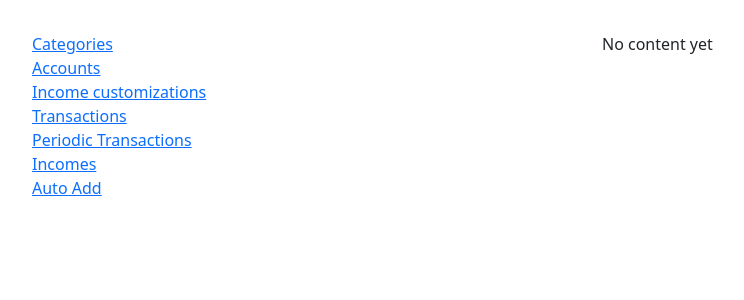
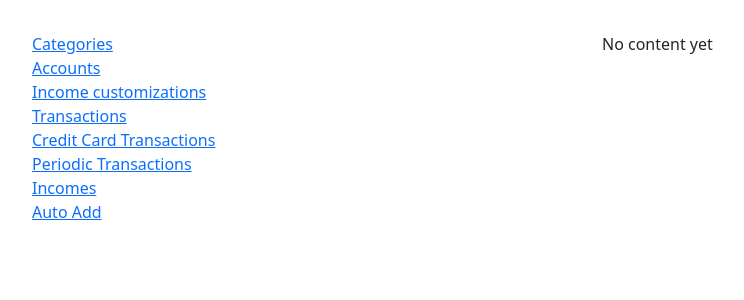
Before and after one commit to Markusmph/FinanceAdmin, a Django app: page /home/ in a window 1280 px wide. Shown: the part 56-356 px from the top of the page, without its empty margins (50-794 px from the left). Run offline with Django 5.2, Linux system fonts and the light colour scheme.

Commit message:
WIP: User can now CR CreditCardTransactions (#80)
* WIP: User can now add CreditCardTransactions and access the view that lists them. An error shows up when clicking on an individual CreditCardTransaction

* t20: Finished t20 implementation

Added credit-card-transaction url paths

Added credit card transaction views

Created Credit Card Transaction Form

```diff
--- a/FinanceAdminApp/urls.py
+++ b/FinanceAdminApp/urls.py
@@ -35,6 +35,12 @@ urlpatterns = [
         path('transactions/edit/<int:pk>', views.edit_transaction, name = 'edit_transaction'),
         path('transactions/delete/<int:pk>', views.delete_transaction, name = 'delete_transaction'),
 
+        # Credit Card Transactions
+        path('credit-card-transactions/', views.credit_card_transactions, name='credit_card_transactions'),
+        path('credit-card-transactions/add', views.add_credit_card_transaction, name = 'add_credit_card_transaction'),
+        path('credit-card-transactions/edit/<int:pk>', views.edit_credit_card_transaction, name = 'edit_credit_card_transaction'),
+        path('credit-card-transactions/delete/<int:pk>', views.delete_credit_card_transaction, name = 'delete_credit_card_transaction'),
+
         # Periodic Transactions
         path('periodic-transactions/', views.periodic_transactions, name = 'periodic_transactions'),
         path('periodic-transactions/add', views.add_periodic_transaction, name = 'add_periodic_transaction'),
--- a/FinanceAdminApp/views.py
+++ b/FinanceAdminApp/views.py
@@ -1,8 +1,28 @@
 from django.shortcuts import render, redirect, get_object_or_404
-from .forms import ProfileForm, CategoryForm, AccountForm, CustomUserCreationForm, IncomeCustomizationForm, TransactionForm, PeriodicTransactionForm, IncomeForm
+from .forms import (
+    AccountForm,
+    CategoryForm,
+    CreditCardTransactionForm,
+    CustomUserCreationForm,
+    IncomeCustomizationForm,
+    IncomeForm,
+    PeriodicTransactionForm,
+    ProfileForm,
+    TransactionForm
+)
 from django.contrib.auth.decorators import login_required
 from django.http import HttpResponse
-from .models import Category, Account, IncomeCustomization, IncomeCustomizationWithCategory, Transaction, PeriodicTransaction, Income
+from .models import (
+    Account,
+    Category,
+    CreditCardTransaction,
+    Income,
+    IncomeCustomization,
+    IncomeCustomizationWithCategory,
+    PeriodicTransaction,
+    Profile,
+    Transaction,
+)
 from django.views.generic.list import ListView
 from decimal import Decimal
 # from django.contrib.auth.forms import UserCreationForm
@@ -241,6 +261,47 @@ def delete_transaction(request, pk):
     Transaction.objects.filter(pk = pk).delete()
     return redirect('transactions')
 
+# -----------------------Credit Card Transactions----------------------------------
+transactions_dict = {
+    'object_plural_underscores': 'credit_card_transactions',
+    'object_pluarl_spaces': 'credit card transactions',
+    'object_singular_underscores': 'credit_card_transaction',
+    'object_singular_spaces': 'credit card transaction'
+}
+def credit_card_transactions(request):
+    objects = CreditCardTransaction.objects.filter(user = request.user).order_by('date')
+    return render(request, 'default_list.html', {'objects': objects} | transactions_dict)
+
+def add_credit_card_transaction(request):
+    if request.method == 'POST':
+        form = CreditCardTransactionForm(request.POST)
+        if form.is_valid():
+            credit_card_transaction = form.save(commit = False)
+            credit_card_transaction.user = request.user
+            credit_card_transaction.save()
+            return redirect('credit_card_transactions')
+    else:
+        form = CreditCardTransactionForm()
+    return render(request, 'default_add.html', {'form': form,} | transactions_dict)
+
+def edit_credit_card_transaction(request, pk):
+    credit_card_transaction = get_object_or_404(CreditCardTransaction, pk = pk)
+    if request.method == 'POST':
+        form = CreditCardTransactionForm(request.POST, instance = credit_card_transaction)
+        if form.is_valid():
+            form.save()
+            return redirect('credit_card_transactions')
+    elif request.method == 'GET':
+        form = CreditCardTransactionForm(instance = credit_card_transaction)
+    return render(request, 'default_edit.html', {
+        'form': form,
+        'object': credit_card_transaction,
+    } | transactions_dict)
+
+def delete_credit_card_transaction(request, pk):
+    CreditCardTransaction.objects.filter(pk = pk).delete()
+    return redirect('credit_card_transactions')
+
 # -----------------------Periodic Transaction----------------------------------
 periodic_transactions_dict = {
     'object_plural_underscores': 'periodic_transactions',
--- a/templates/index.html
+++ b/templates/index.html
@@ -14,6 +14,9 @@
         <a href="{% url 'transactions' %}">Transactions</a>
     </div>
     <div class="row">
+        <a href="{% url 'credit_card_transactions' %}">Credit Card Transactions</a>
+    </div>
+    <div class="row">
         <a href="{% url 'periodic_transactions' %}">Periodic Transactions</a>
     </div>
     <div class="row">
```
Also changed, not shown: FinanceAdminApp/forms.py (+16 -1 lines), FinanceAdminApp/models.py (+6 -3 lines), FinanceAdminApp/migrations/0028_rename_description_creditcardtransaction_name_and_more.py (added), FinanceAdminApp/migrations/0029_creditcardtransaction_user.py (added).
